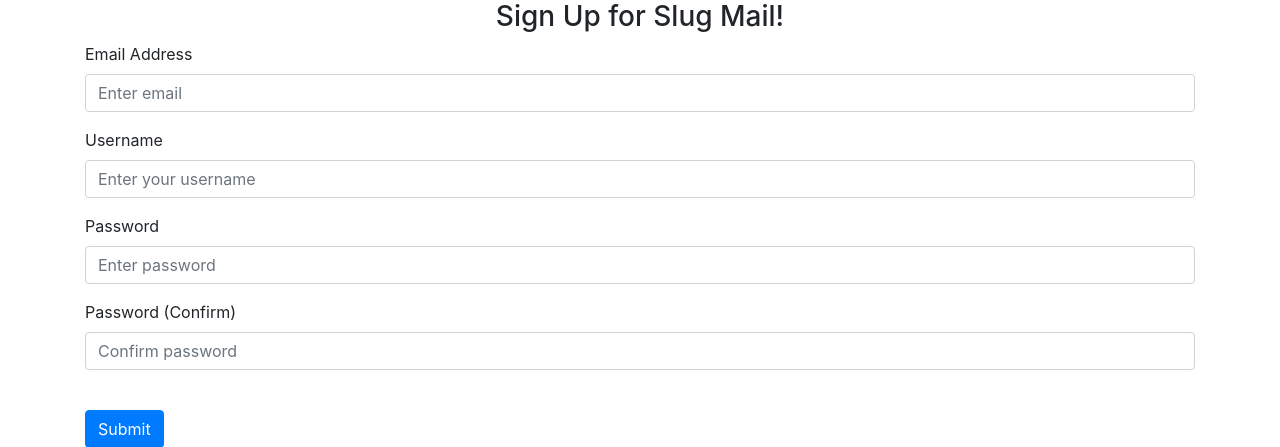
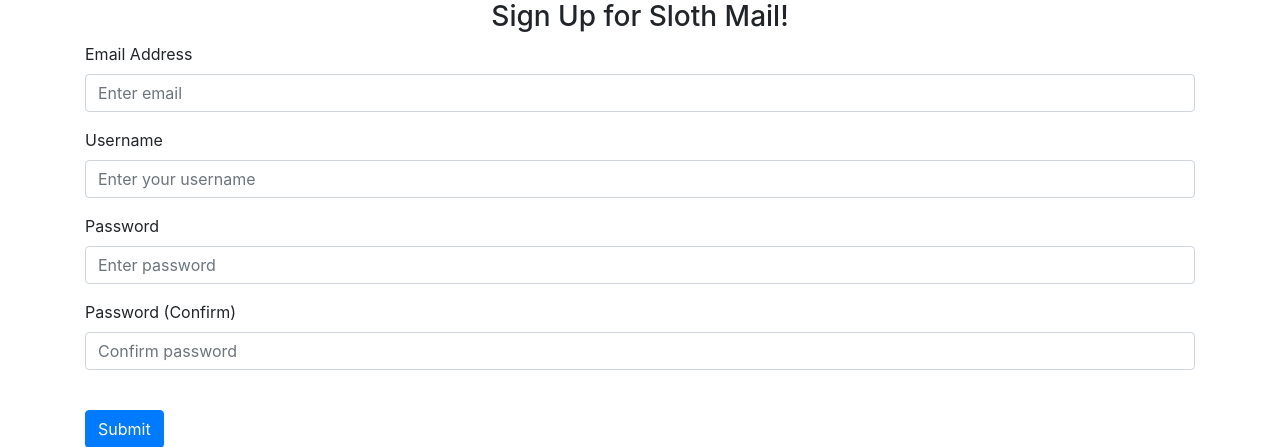
Before and after one commit to prem9/CMPE-131-G12-Project, a Flask app: page /sign-up in a window 1280 px wide. Shown: the part 56-503 px from the top of the page. Run offline with Flask 3, Linux system fonts and the light colour scheme; some libraries are stand-ins or nearby versions.

Commit message:
Correction to H3
I put wrong name of app in the header when making the html files

```diff
--- a/codebase/website/templates/sign_up.html
+++ b/codebase/website/templates/sign_up.html
@@ -2,7 +2,7 @@
 
 {% block content %}
 <form method="POST">
-    <h3 align="center">Sign Up for Slug Mail!</h3>
+    <h3 align="center">Sign Up for Sloth Mail!</h3>
 
     <div class="form-group">
         <label for="email">Email Address</label>
```
